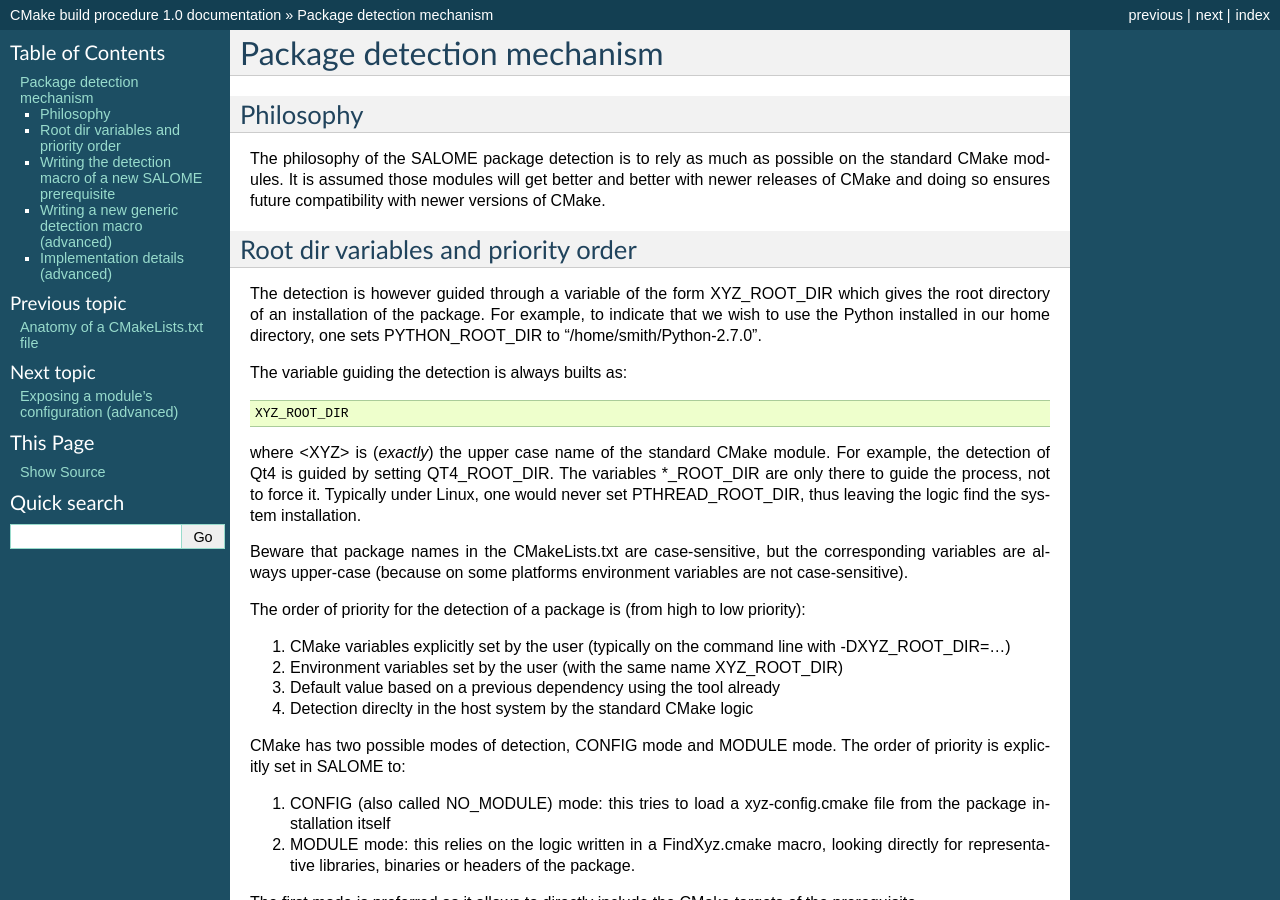
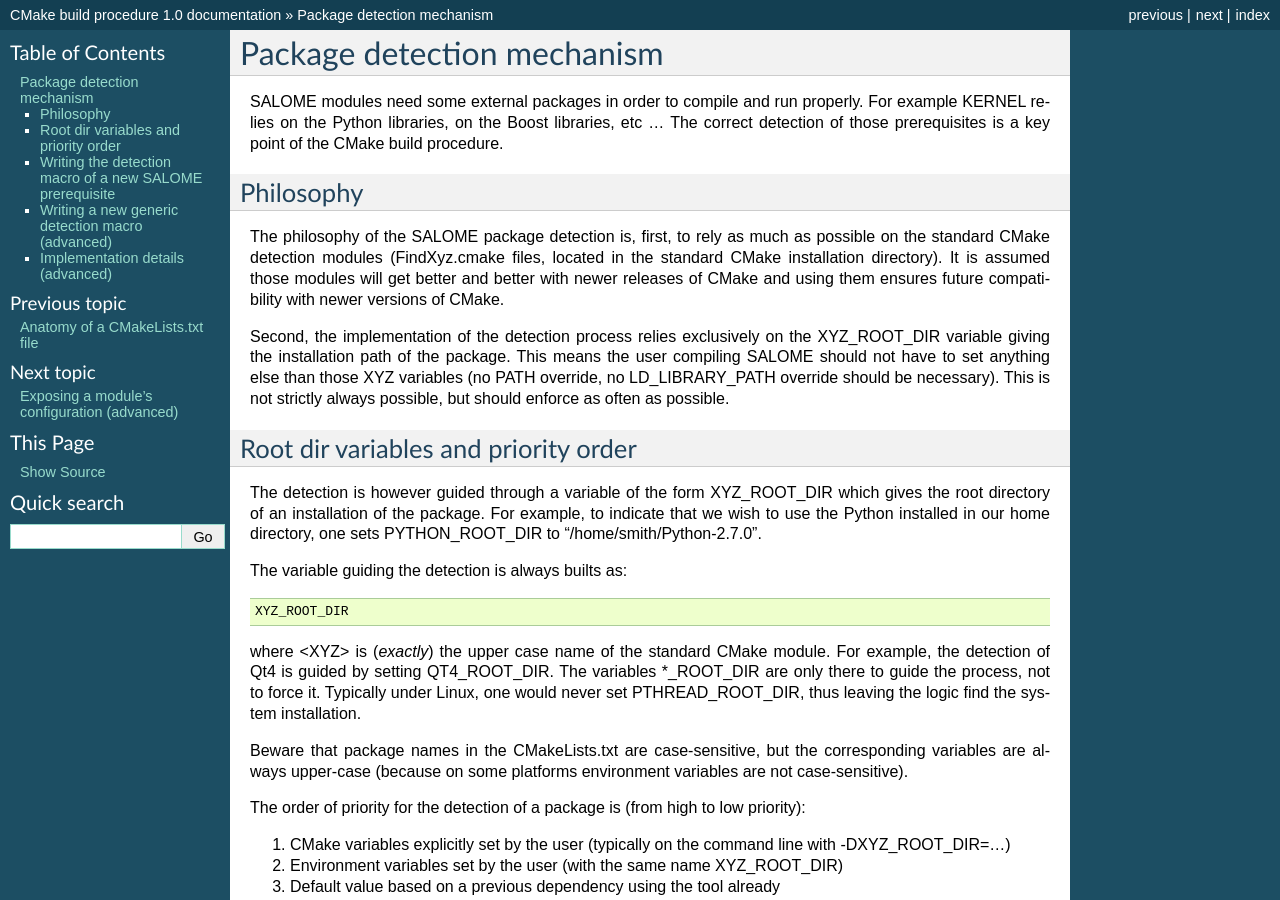
Before and after one commit to SalomePlatform/documentation, a Sphinx documentation site: the page built from dev/cmake/source/pkg.rst, in a window 1280 px wide and 900 px high. Built offline with Sphinx 7.4.7, drawn with Linux system fonts in a browser that asks for light colours.

Commit message:
CMake doc: enhancement

```diff
--- a/dev/cmake/source/pkg.rst
+++ b/dev/cmake/source/pkg.rst
@@ -3,13 +3,18 @@
 Package detection mechanism
 ===========================
 
+SALOME modules need some external packages in order to compile and run properly. For example KERNEL relies on the Python libraries, on the Boost libraries, etc ... The correct detection of those prerequisites is a key point of the CMake build procedure.
+
 Philosophy
 ----------
 
-The philosophy of the SALOME package detection is to rely as
-much as possible on the standard CMake modules.
+The philosophy of the SALOME package detection is, first, to rely as
+much as possible on the standard CMake detection modules (FindXyz.cmake files, located in the standard CMake installation directory).
 It is assumed those modules will get better and better with newer releases of CMake
-and doing so ensures future compatibility with newer versions of CMake.
+and using them ensures future compatibility with newer versions of CMake.
+
+Second, the implementation of the detection process relies exclusively
+on the XYZ_ROOT_DIR variable giving the installation path of the package. This means the user compiling SALOME should not have to set anything else than those XYZ variables (no PATH override, no LD_LIBRARY_PATH override should be necessary). This is not strictly always possible, but should enforce as often as possible.
 
 Root dir variables and priority order
 -------------------------------------
```
